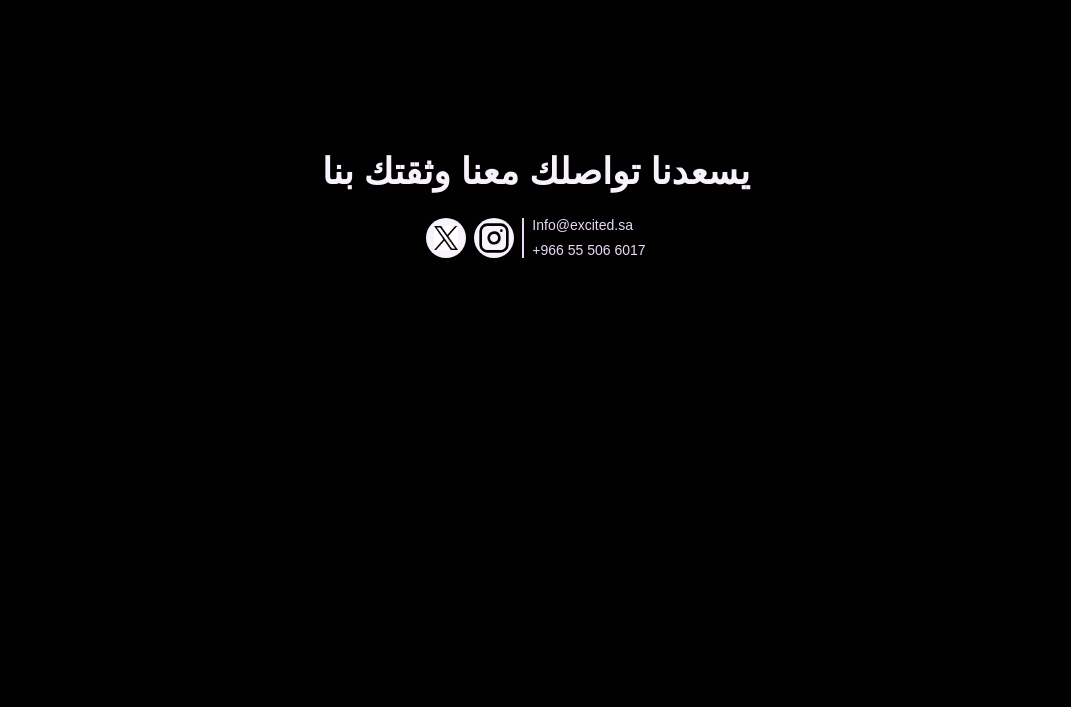
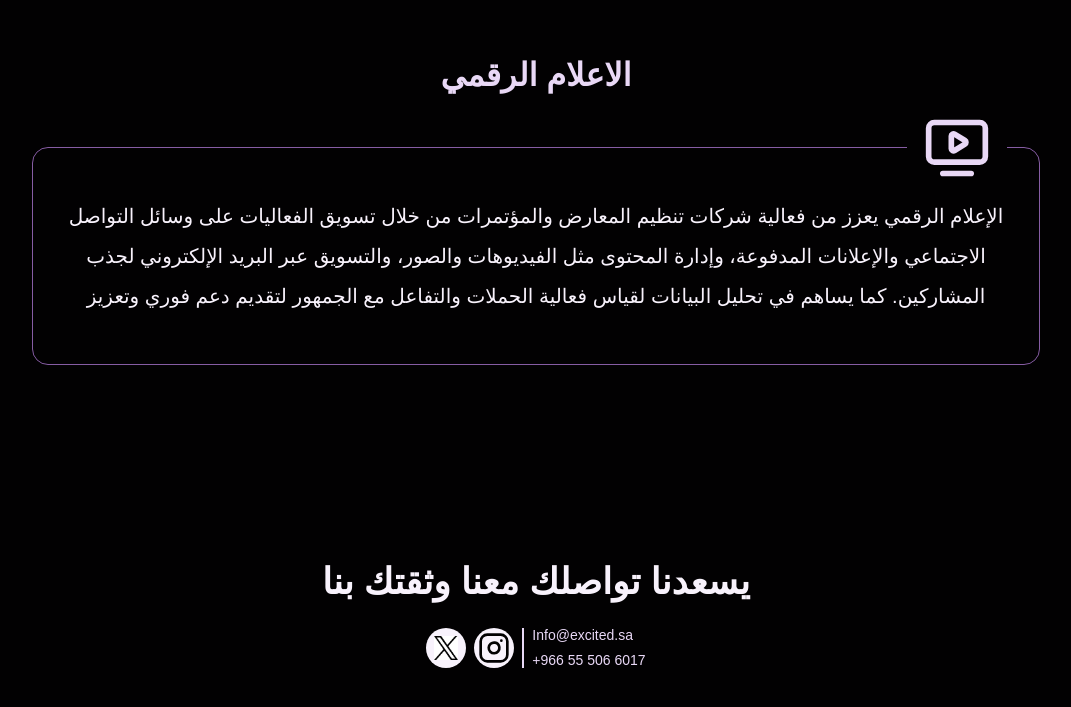
Before and after one commit to Paula-Refaat/Excited, a Next.js app: page / in a window 1280 px wide. Shown: the part 8558-9265 px from the top of the page, without its empty margins (104-1175 px from the left). Before the commit the page ends 8961 px from the top, so only its background shows below. Built offline with nearby package versions, Linux system fonts and the light colour scheme; no server answers; a web font is replaced by a local one.

Commit message:
🔖 Creating Digital Media section

```diff
--- a/src/app/page.tsx
+++ b/src/app/page.tsx
@@ -1,5 +1,6 @@
 import CompanyStory from '@/components/company-story';
 import Contact from '@/components/contact';
+import DigitalMedia from '@/components/digital-media';
 import Entertainment from '@/components/entertainment';
 import EventManagement from '@/components/event-management';
 import Hero from '@/components/hero';
@@ -31,6 +32,7 @@ const Home = () => {
       <Entertainment />
       <ProductionLine />
       <Technology />
+      <DigitalMedia />
       <Contact />
     </div>
   );
--- /dev/null
+++ b/src/components/digital-media.tsx
@@ -0,0 +1,30 @@
+import Container from '@/components/layouts/container';
+import Section from '@/components/layouts/section';
+import { MediaIcon } from '@/components/shared/icons';
+import { SubHeading } from '@/components/shared/typography';
+import { cn } from '@/lib/utils';
+import React, { FC } from 'react';
+type DigitalMediaProps = React.ComponentProps<typeof Section>;
+const DigitalMedia: FC<DigitalMediaProps> = ({ className, ...props }) => {
+  return (
+    <Section className={cn('px-8 py-12', className)} {...props}>
+      <Container className="mx-auto flex flex-col items-center justify-center text-center md:w-full lg:w-[90%]">
+        <SubHeading>الاعلام الرقمي</SubHeading>
+        <div className="relative mt-12 w-full rounded-2xl border border-primary px-6 py-12">
+          <div className="absolute right-8 top-0 size-[100px] translate-y-[-50%] bg-background px-4">
+            <MediaIcon className="size-full text-secondary" />
+          </div>
+          <p className="leading-loose">
+            الإعلام الرقمي يعزز من فعالية شركات تنظيم المعارض والمؤتمرات من خلال
+            تسويق الفعاليات على وسائل التواصل الاجتماعي والإعلانات المدفوعة،
+            وإدارة المحتوى مثل الفيديوهات والصور، والتسويق عبر البريد الإلكتروني
+            لجذب المشاركين. كما يساهم في تحليل البيانات لقياس فعالية الحملات
+            والتفاعل مع الجمهور لتقديم دعم فوري وتعزيز
+          </p>
+        </div>
+      </Container>
+    </Section>
+  );
+};
+
+export default DigitalMedia;
--- a/src/components/shared/icons.tsx
+++ b/src/components/shared/icons.tsx
@@ -28,6 +28,7 @@ export {
   Cctv as CameraIcon,
   LockKeyhole as PrivacyIcon,
   Factory as FactoryIcon,
+  TvMinimalPlay as MediaIcon,
 } from 'lucide-react';
 
 type SvgProps = React.SVGProps<SVGSVGElement>;
```
